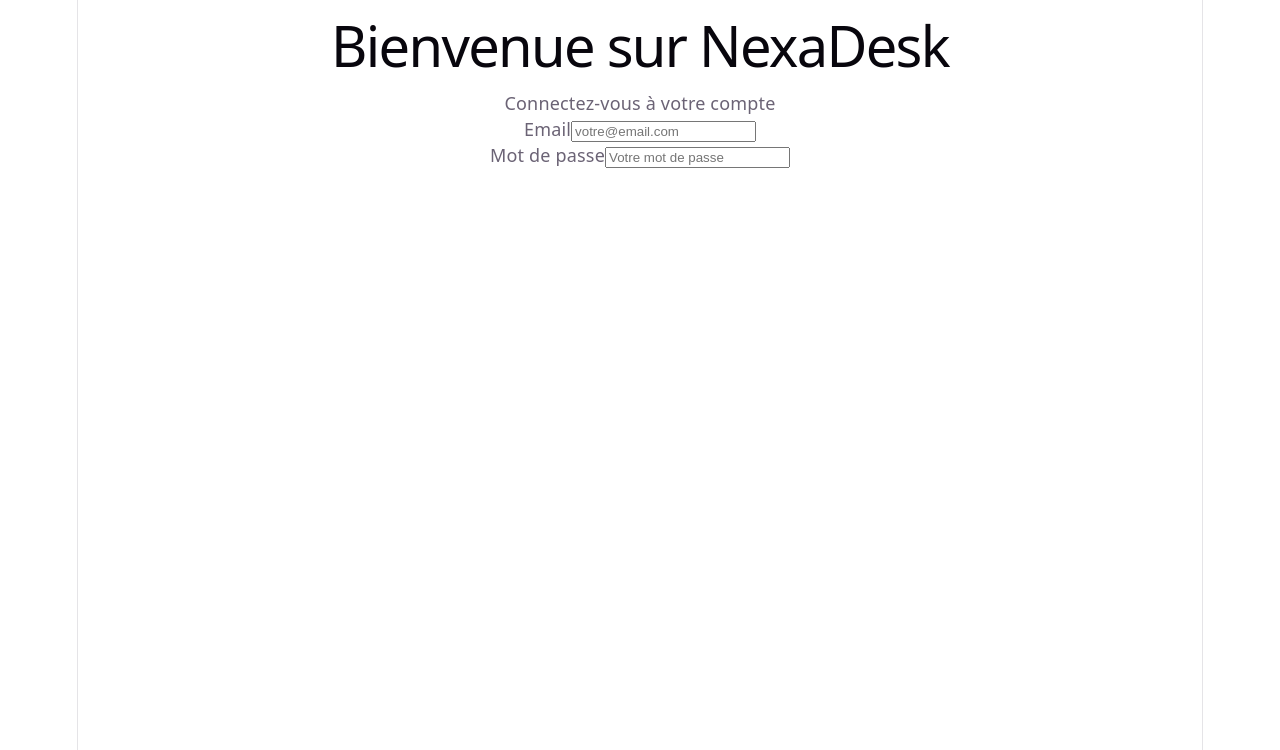
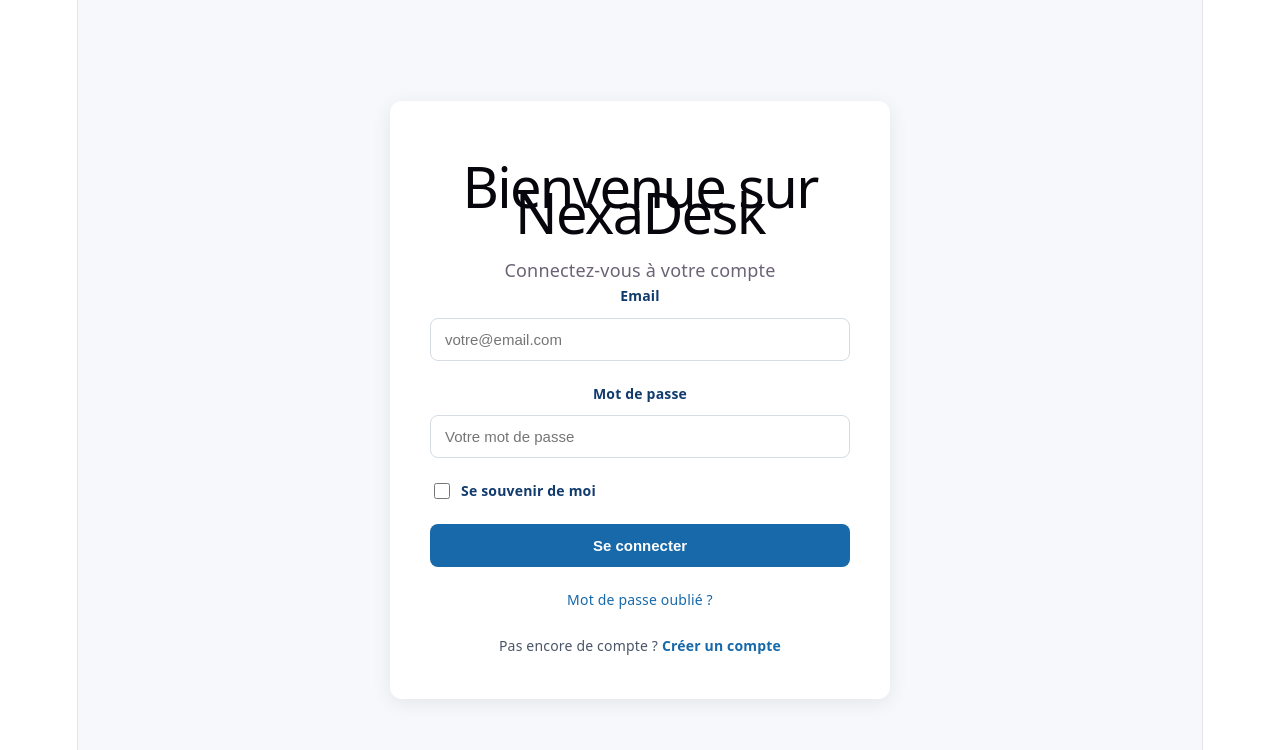
Before and after one commit to ymamno/NexaDesk, a React (Vite) app: page /login in a window 1280 px wide. Shown: the top 750 px of the page. Built offline with nearby package versions, Linux system fonts and the light colour scheme.

Commit message:
feat: style login page

```diff
--- a/src/pages/HomePage.tsx
+++ b/src/pages/HomePage.tsx
@@ -1,10 +1,55 @@
-function HomePage() {
+import './LoginPage.css'
+
+function LoginPage() {
+  // Page de connexion de NexaDesk.
+  // Les styles spécifiques à cette page sont définis dans LoginPage.css.
   return (
-    <div>
-      <h1>NexaDesk</h1>
-      <p>Plateforme intelligente de gestion des demandes de support informatique.</p>
+    <div >
+      <h1>Bienvenue sur NexaDesk</h1>
+      <p>Connectez-vous à votre compte</p>
+
+      {/* Formulaire de connexion */}
+      <form>
+        {/* Champ de saisie de l'adresse e-mail */}
+        <div>
+          <label htmlFor="email">Email</label>
+          <input
+            type="email"
+            id="email"
+            placeholder="votre@email.com"
+          />
+        </div>
+
+        {/* Champ de saisie du mot de passe */}
+        <div>
+          <label htmlFor="password">Mot de passe</label>
+          <input
+            type="password"
+            id="password"
+            placeholder="Votre mot de passe"
+          />
+        </div>
+
+        {/* Option permettant de mémoriser la session utilisateur */}
+        <div>
+          <label>
+            <input type="checkbox" />
+            Se souvenir de moi
+          </label>
+        </div>
+
+        <button type="submit">Se connecter</button>
+
+        <p>
+          <a href="#">Mot de passe oublié ?</a>
+        </p>
+
+        <p>
+          Pas encore de compte ? <a href="#">Créer un compte</a>
+        </p>
+      </form>
     </div>
   )
 }
 
-export default HomePage
+export default LoginPage
--- /dev/null
+++ b/src/pages/LoginPage.css
@@ -0,0 +1,187 @@
+/* Conteneur principal de la page de connexion */
+.login-page {
+  min-height: 100vh;
+  background-color: #f6f8fb;
+
+  /* Flexbox permet de centrer le contenu horizontalement et verticalement */
+  display: flex;
+  justify-content: center;
+  align-items: center;
+}
+
+/* Carte blanche qui contient le formulaire de connexion */
+.login-card {
+  width: 100%;
+  max-width: 420px;
+  padding: 40px;
+
+  background-color: #ffffff;
+  border-radius: 12px;
+
+  /* Petite ombre pour donner un effet de profondeur */
+  box-shadow: 0 4px 20px rgba(0, 0, 0, 0.08);
+}
+
+/* Organisation verticale des éléments du formulaire */
+.login-card form {
+  display: flex;
+  flex-direction: column;
+  gap: 20px;
+}
+
+/* Groupe contenant le label et le champ de saisie */
+.login-card form > div {
+  display: flex;
+  flex-direction: column;
+  gap: 8px;
+}
+
+/* Apparence des champs Email et Mot de passe */
+.login-card input[type="email"],
+.login-card input[type="password"] {
+  width: 100%;
+  padding: 12px 14px;
+
+  border: 1px solid #d5dce5;
+  border-radius: 8px;
+
+  font-size: 15px;
+  box-sizing: border-box;
+
+  /* Transition douce lorsque le champ reçoit le focus */
+  transition: border-color 0.2s, box-shadow 0.2s;
+}
+
+/* Apparence du champ lorsqu'on clique dessus */
+.login-card input[type="email"]:focus,
+.login-card input[type="password"]:focus {
+  outline: none;
+  border-color: #1769aa;
+  box-shadow: 0 0 0 3px rgba(23, 105, 170, 0.12);
+}
+/* Style des textes qui indiquent ce que l'utilisateur doit saisir */
+.login-card label {
+  font-size: 14px;
+  font-weight: 600;
+  color: #123b6d;
+}
+
+/* Bouton principal de connexion */
+.login-card button[type="submit"] {
+  width: 100%;
+  padding: 13px 16px;
+
+  background-color: #1769aa;
+  color: #ffffff;
+
+  border: none;
+  border-radius: 8px;
+
+  font-size: 15px;
+  font-weight: 600;
+
+  cursor: pointer;
+
+  /* Transition douce lors du survol */
+  transition: background-color 0.2s, transform 0.1s;
+}
+
+/* Effet visuel lorsque la souris passe sur le bouton */
+.login-card button[type="submit"]:hover {
+  background-color: #123b6d;
+}
+
+/* Petit effet lorsque le bouton est pressé */
+.login-card button[type="submit"]:active {
+  transform: scale(0.98);
+}
+/* Bouton principal de connexion */
+.login-card button[type="submit"] {
+  width: 100%;
+  padding: 13px 16px;
+
+  background-color: #1769aa;
+  color: #ffffff;
+
+  border: none;
+  border-radius: 8px;
+
+  font-size: 15px;
+  font-weight: 600;
+
+  cursor: pointer;
+
+  /* Transition douce lors du survol */
+  transition: background-color 0.2s, transform 0.1s;
+}
+
+/* Effet lorsque la souris passe sur le bouton */
+.login-card button[type="submit"]:hover {
+  background-color: #123b6d;
+}
+
+/* Petit effet lorsque le bouton est pressé */
+.login-card button[type="submit"]:active {
+  transform: scale(0.98);
+}
+/* Organisation de la case « Se souvenir de moi » */
+.remember-me {
+  display: flex;
+  flex-direction: row;
+  align-items: center;
+  gap: 8px;
+
+  font-size: 14px;
+  font-weight: 400;
+  color: #4a5568;
+
+  cursor: pointer;
+}
+
+/* Taille de la case à cocher */
+.remember-me input[type="checkbox"] {
+  width: 16px;
+  height: 16px;
+  cursor: pointer;
+}
+
+/* Lien pour récupérer un mot de passe oublié */
+.forgot-password {
+  align-self: center;
+
+  color: #1769aa;
+  font-size: 14px;
+  text-decoration: none;
+
+  transition: color 0.2s;
+}
+
+/* Le lien devient plus foncé au survol */
+.forgot-password:hover {
+  color: #123b6d;
+  text-decoration: underline;
+}
+
+/* Texte situé sous le formulaire de connexion */
+.create-account {
+  margin: 0;
+  text-align: center;
+
+  color: #4a5568;
+  font-size: 14px;
+}
+
+/* Lien permettant de créer un nouveau compte */
+.create-account a {
+  color: #1769aa;
+  font-weight: 600;
+  text-decoration: none;
+
+  transition: color 0.2s;
+}
+
+/* Effet au survol du lien */
+.create-account a:hover {
+  color: #123b6d;
+  text-decoration: underline;
+}
--- a/src/pages/LoginPage.tsx
+++ b/src/pages/LoginPage.tsx
@@ -1,6 +1,8 @@
 function LoginPage() {
   return (
-    <div>
+    <div className="login-page">
+         {/* Carte contenant le formulaire de connexion */}
+    <div className="login-card">
       <h1>Bienvenue sur NexaDesk</h1>
       <p>Connectez-vous à votre compte</p>
 
@@ -22,7 +24,25 @@
             placeholder="Votre mot de passe"
           />
         </div>
+                {/* Permet à l'utilisateur de demander à rester connecté */}
+        <label className="remember-me">
+          <input type="checkbox" />
+          <span>Se souvenir de moi</span>
+        </label>
+         {/* Bouton permettant d'envoyer le formulaire de connexion */}
+         <button type="submit">Se connecter</button>
+
+                 {/* Lien permettant de récupérer un mot de passe oublié */}
+        <a href="#" className="forgot-password">
+          Mot de passe oublié ?
+        </a>
+                {/* Invitation à créer un compte pour les nouveaux utilisateurs */}
+        <p className="create-account">
+          Pas encore de compte ?{' '}
+          <a href="#">Créer un compte</a>
+        </p>
       </form>
+      </div>
     </div>
   )
 }
```
